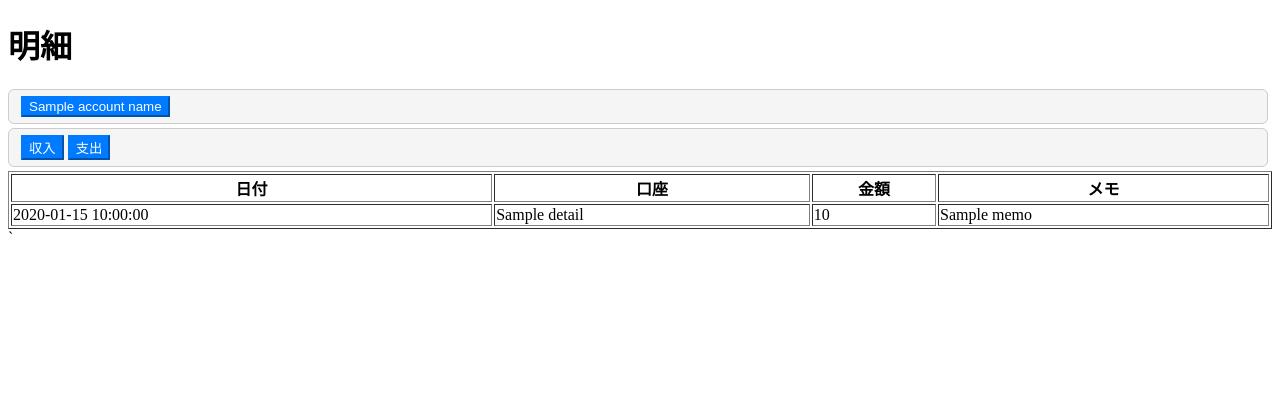
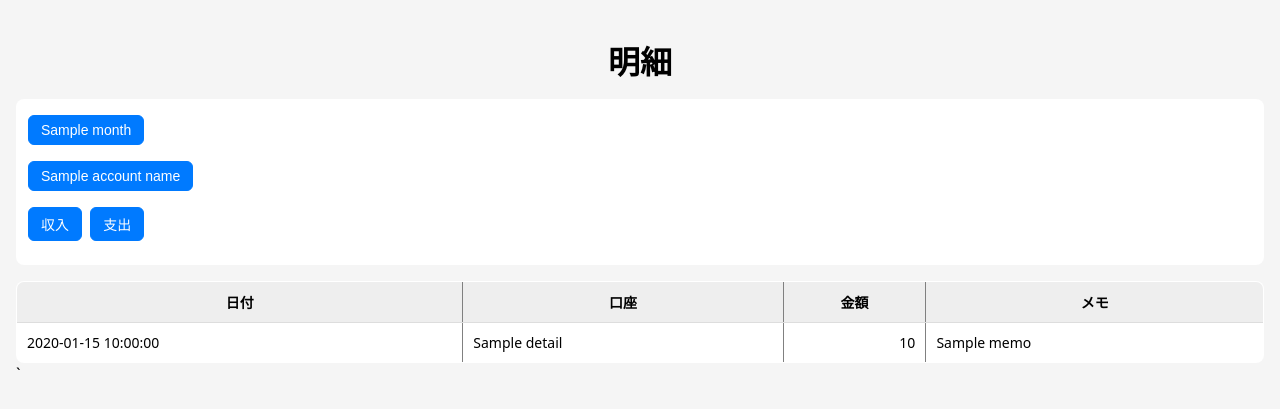
Before and after one commit to Lion0819-dev/savelog, a Flask app: template app/templates/details.html in a window 1280 px wide. Shown: the top 409 px of the page. Run offline with Flask 3, Linux system fonts and the light colour scheme; the template is opened without the code that fills it: most values are stand-ins (such as "Sample title", 1, 10 or a date in 2020).

Commit message:
月別のスライサーを追加

```diff
--- a/app/main.py
+++ b/app/main.py
@@ -1,5 +1,6 @@
 import os
 import sqlite3
+from datetime import datetime
 from flask import Flask, render_template, request, redirect, url_for
 
 app = Flask(__name__)
@@ -120,10 +121,12 @@ def add():
         amount = request.form["amount"]
         memo = request.form.get("memo", "")
 
+        saved_date = datetime.now().strftime("%Y-%m-%d %H:%M")
+
         cur.execute("""
             INSERT INTO savings (account_id, amount, memo, saved_date)
-            VALUES (?, ?, ?, DATE('now'))
-        """, (account_id, amount, memo))
+            VALUES (?, ?, ?, ?)
+        """, (account_id, amount, memo, saved_date))
 
         conn.commit()
         conn.close()
@@ -145,9 +148,14 @@ def details():
     """)
 
     details = cur.fetchall()
+
+    months = sorted({d["saved_date"][:7] for d in details}, reverse=True)
+
+    account_names = sorted(set(d["account_name"] for d in details))
+
     conn.close()
 
-    return render_template("details.html", details=details)
+    return render_template("details.html", details=details, months=months, account_names=account_names)
 
 
 if __name__ == "__main__":
--- a/app/templates/details.html
+++ b/app/templates/details.html
@@ -6,27 +6,91 @@
     <meta name="viewport" content="width=device-width, initial-scale=1.0">
     <title>明細</title>
     <style>
+        /* 全体 */
+        body {
+            font-family: system-ui, -apple-system;
+            background: #f5f5f5;
+            margin: 0;
+            padding: 16px;
+        }
+
+        /* タイトル */
+        h1 {
+            text-align: center;
+            margin-bottom: 16px;
+        }
+
+        /* ===== フィルターエリア ===== */
+        .filters {
+            background: #ffffff;
+            padding: 12px;
+            border-radius: 8px;
+            margin-bottom: 16px;
+        }
+
+        /* フィルターのグループ */
+        .filters>div {
+            margin-bottom: 8px;
+        }
+
+        /* ボタン共通 */
+        .filter-btn {
+            margin: 4px 4px 4px 0;
+            padding: 6px 12px;
+            border-radius: 6px;
+            border: 1px solid #ccc;
+            background: #fff;
+            color: #333;
+            font-size: 14px;
+            cursor: pointer;
+        }
+
+        /* ON状態（Excelスライサー風） */
+        .filter-btn.active {
+            background: #007aff;
+            color: #fff;
+            border-color: #007aff;
+        }
+
+        /* ===== テーブル ===== */
+        table {
+            width: 100%;
+            border-collapse: collapse;
+            background: #ffffff;
+            border-radius: 8px;
+            overflow: hidden;
+        }
+
+        /* ヘッダー固定 */
+        thead th {
+            position: sticky;
+            top: 0;
+            background: #eeeeee;
+            z-index: 1;
+        }
+
+        /* セル */
+        th,
+        td {
+            padding: 10px;
+            border-bottom: 1px solid #ddd;
+            font-size: 14px;
+        }
+
+        /* 金額列右寄せ */
+        td:nth-child(3) {
+            text-align: right;
+        }
+
+        /* マイナス金額 */
         .negative {
             color: red;
+            font-weight: bold;
         }
 
-        .filters {
-            margin-bottom: 12px;
-        }
-
-        .filters {
-            margin: 4px 4px 4px 0;
-            padding: 6px 12px;
-            border: 1px solid #ccc;
-            background: #f5f5f5;
-            cursor: pointer;
-            border-radius: 6px;
-        }
-
-        .filters button.active {
-            background: #007aff;
-            color: white;
-            border-color: #007aff;
+        /* 行ホバー */
+        tbody tr:hover {
+            background: #f0f8ff;
         }
     </style>
 </head>
@@ -34,16 +98,32 @@
 <body>
     <h1>明細</h1>
 
-    <div class="filters" data-group="account">
-        {% for name in account_names %}
-        <button class="account-btn" data-name="{{ name }}" onclick="filterAccount('{{ name }}', this)">{{ name }}</button>
-        {% endfor %}
+    <div class="filters">
+        <!-- 月フィルター -->
+        <div class="month-filters">
+            {% for m in months %}
+            <button class="filter-btn active" data-month="{{ m }}">
+                {{ m }}
+            </button>
+            {% endfor %}
+        </div>
+
+        <!-- 口座フィルター -->
+        <div class="account-filters">
+            {% for name in account_names %}
+            <button class="filter-btn active" data-account="{{ name }}">
+                {{ name }}
+            </button>
+            {% endfor %}
+        </div>
+
+        <!-- 金額フィルター -->
+        <div class="amount-filters">
+            <button class="filter-btn active" data-amount="plus">収入</button>
+            <button class="filter-btn active" data-amount="minus">支出</button>
+        </div>
     </div>
-    <div class="filters" data-group="amount">
-        <button class="amount-btn" onclick="filterAmount('plus', this)">収入</button>
-        <button class="amount-btn" onclick="filterAmount('minus', this)">支出</button>
 
-    </div>
 
     <table border="1" width="100%">
         <thead>
@@ -56,7 +136,10 @@
         </thead>
         <tbody>
             {% for d in details %}
-            <tr class="detail-row" data-account="{{ d['account_name'] }}" data-amount="{{ d['amount'] }}">
+            <tr class="detail-row"
+                data-account="{{ d['account_name'] }}"
+                data-amount="{{ d['amount'] }}"
+                data-month="{{ d['saved_date'][:7] }}">
                 <td>{{ d['saved_date'] }}</td>
                 <td>{{ d['account_name'] }}</td>
                 <td class="{% if d['amount'] < 0 %}negative{% endif %}">
@@ -70,71 +153,54 @@
     </table>
 
     <script>
-        let selectedAccounts = new Set();
-        let selectedAmounts = new Set(["plus", "minus"]); // 初期は全ON
+        const buttons = document.querySelectorAll(".filter-btn");
 
-        /* 初期化：口座は全部ON */
-        document.addEventListener("DOMContentLoaded", () => {
-            document.querySelectorAll(".account-btn").forEach(btn => {
-                btn.classList.add("active");
-                selectedAccounts.add(btn.dataset.name);
-            });
+        buttons.forEach(btn => {
+            btn.addEventListener("click", () => {
+                btn.classList.toggle("active");
 
-            document.querySelectorAll(".amount-btn").forEach(btn => {
-                btn.classList.add("active");
+                // 全OFF防止（最低1つはON）
+                const group = btn.parentElement;
+                const activeCount = group.querySelectorAll(".active").length;
+                if (activeCount === 0) {
+                    btn.classList.add("active");
+                    return;
+                }
+
+                applyFilters();
             });
         });
 
-        /* 共通フィルタ */
         function applyFilters() {
+            const activeAccounts = [...document.querySelectorAll(
+                ".account-filters .active"
+            )].map(b => b.dataset.account);
+
+            const activeMonths = [...document.querySelectorAll(
+                ".month-filters .active"
+            )].map(b => b.dataset.month);
+
+            const activeAmounts = [...document.querySelectorAll(
+                ".amount-filters .active"
+            )].map(b => b.dataset.amount);
+
             document.querySelectorAll(".detail-row").forEach(row => {
                 const account = row.dataset.account;
+                const month = row.dataset.month;
                 const amount = Number(row.dataset.amount);
 
-                const matchAccount = selectedAccounts.has(account);
-                const matchAmount =
-                    (selectedAmounts.has("plus") && amount > 0) ||
-                    (selectedAmounts.has("minus") && amount < 0);
+                const accountOK = activeAccounts.includes(account);
+                const monthOK = activeMonths.includes(month);
+                const amountOK =
+                    (amount > 0 && activeAmounts.includes("plus")) ||
+                    (amount < 0 && activeAmounts.includes("minus"));
 
                 row.style.display =
-                    (matchAccount && matchAmount) ? "" : "none";
+                    accountOK && monthOK && amountOK ? "" : "none";
             });
         }
+    </script>
 
-        /* 口座スライサー */
-        function filterAccount(name, btn) {
-            if (selectedAccounts.size === 1 && selectedAccounts.has(name)) {
-                return; // 最後の1つはOFFにさせない
-            }
-
-            if (selectedAccounts.has(name)) {
-                selectedAccounts.delete(name);
-                btn.classList.remove("active");
-            } else {
-                selectedAccounts.add(name);
-                btn.classList.add("active");
-            }
-
-            applyFilters();
-        }
-
-        /* 金額スライサー */
-        function filterAmount(type, btn) {
-            if (selectedAmounts.size === 1 && selectedAmounts.has(type)) {
-                return; // 最後の1つはOFF不可
-            }
-
-            if (selectedAmounts.has(type)) {
-                selectedAmounts.delete(type);
-                btn.classList.remove("active");
-            } else {
-                selectedAmounts.add(type);
-                btn.classList.add("active");
-            }
-
-            applyFilters();
-        }
-    </script>
     `
 
 
```
